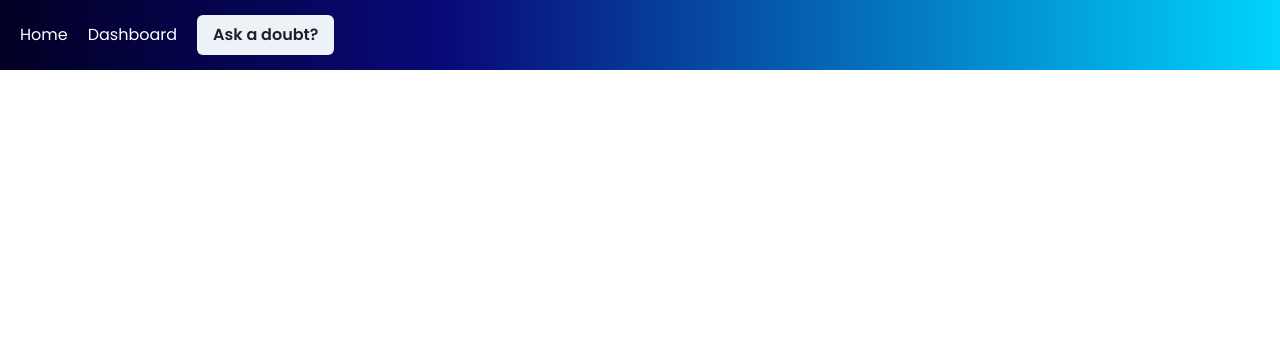
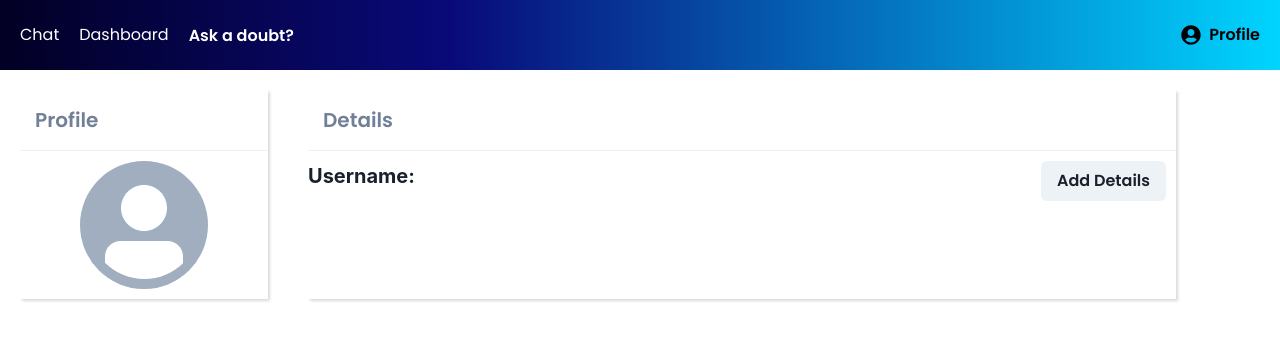
Before and after one commit to sharvarihupare-369/doubtshareplatform, a React (Create React App) app in the folder frontend/: page /profile in a window 1280 px wide. Shown: the top 340 px of the page. Built offline with nearby package versions, Linux system fonts and the light colour scheme; no server answers.

Commit message:
profile done

```diff
--- a/frontend/package.json
+++ b/frontend/package.json
@@ -14,6 +14,7 @@
     "framer-motion": "^10.16.4",
     "react": "^18.2.0",
     "react-dom": "^18.2.0",
+    "react-icons": "^4.11.0",
     "react-redux": "^8.1.3",
     "react-router-dom": "^6.18.0",
     "react-scripts": "5.0.1",
--- a/frontend/src/components/Navbar.jsx
+++ b/frontend/src/components/Navbar.jsx
@@ -1,14 +1,22 @@
-import { Box, Button } from '@chakra-ui/react'
+import { Box, Button, HStack } from '@chakra-ui/react'
 import React from 'react'
+import { FaUserCircle } from 'react-icons/fa'
 import { Link } from 'react-router-dom'
 
 const Navbar = () => {
   return (
-    <Box >
-      <Box p="20px" display={"flex"} alignItems={"center"} gap="20px" color="white"  h="70px" background={"linear-gradient(90deg, rgba(2,0,36,1) 0%, rgba(9,9,121,1) 35%, rgba(0,212,255,1) 100%)"}>
-        <Link to="/">Home</Link>
+
+    <Box display={"flex"}  alignItems={"center"} justifyContent={"space-between"}  background={"linear-gradient(90deg, rgba(2,0,36,1) 0%, rgba(9,9,121,1) 35%, rgba(0,212,255,1) 100%)"}>
+      <Box p="20px" display={"flex"} alignItems={"center"} gap="20px" color="white"  h="70px">
+        <Link to="/chat">Chat</Link>
         <Link to="/dashboard">Dashboard</Link>
-        <Button> <Link to="/doubtform">Ask a doubt?</Link></Button>
+        <Button _hover={"none"} variant="link" color="white" > <Link to="/doubtform">Ask a doubt?</Link></Button>
+      </Box>
+      <Box color="black" m="0px 20px">
+        <HStack fontWeight={600}>
+        <FaUserCircle style={{fontSize:"20px"}}/>
+        <Link to="/profile"  >Profile</Link>
+        </HStack>
       </Box>
     </Box>
   )
--- /dev/null
+++ b/frontend/src/components/Profile.jsx
@@ -0,0 +1,152 @@
+import {
+  Avatar,
+  Box,
+  Divider,
+  HStack,
+  Text,
+  Button,
+  Modal,
+  ModalOverlay,
+  ModalContent,
+  ModalHeader,
+  ModalFooter,
+  ModalBody,
+  ModalCloseButton,
+  useDisclosure,
+  FormControl,
+  FormLabel,
+  Input,
+  Heading,
+} from "@chakra-ui/react";
+import React, { useEffect, useState } from "react";
+import { FaUserCircle } from "react-icons/fa";
+import { useDispatch, useSelector } from "react-redux";
+import { getStudentDetail, studentDetails } from "../redux/details/action";
+
+const Profile = () => {
+  const username = localStorage.getItem("login-name");
+  const token = localStorage.getItem("doubt-token");
+  const { isOpen, onOpen, onClose } = useDisclosure();
+  const dispatch = useDispatch();
+  const { student } = useSelector((store) => store.detailsReducer);
+  const [classGrade, setClassGrade] = useState("");
+  const [language, setLanguage] = useState("");
+  console.log(student);
+
+  const handleAddDetails = (e) => {
+    e.preventDefault();
+    const studentDetailsObj = {
+      classGrade,
+      language,
+    };
+    dispatch(studentDetails(studentDetailsObj, token));
+    setClassGrade("");
+    setLanguage("");
+    setTimeout(() => {
+      onClose();
+    }, 1000);
+  };
+
+  useEffect(() => {
+    dispatch(getStudentDetail(token));
+  }, []);
+
+  return (
+    <Box m="20px" display={"flex"} gap="40px">
+      <Box w="20%" boxShadow="rgba(0, 0, 0, 0.15) 1.95px 1.95px 2.6px">
+        <Box p="15px">
+          <Text fontSize={"20px"} fontWeight={600} color="gray.500">
+            Profile
+          </Text>
+        </Box>
+
+        <Divider orientation="horizontal" />
+
+        <Box display={"flex"} justifyContent={"center"} p="10px">
+          <Avatar name={username} size="2xl" />
+        </Box>
+      </Box>
+      <Box w="70%" boxShadow="rgba(0, 0, 0, 0.15) 1.95px 1.95px 2.6px">
+        <Box p="15px">
+          <Text fontSize={"20px"} fontWeight={600} color="gray.500">
+            Details
+          </Text>
+        </Box>
+
+        <Divider orientation="horizontal" />
+
+        <Box>
+          <HStack justifyContent={"space-between"}>
+            {/* <HStack> */}
+            <Heading size="md">
+              Username: <span style={{ color: "teal" }}>{username}</span>
+            </Heading>
+            {/* <Heading size="md"  color="teal">{username}</Heading> */}
+            {/* </HStack> */}
+            <Button mr="10px" mt="10px" onClick={onOpen}>
+              Add Details
+            </Button>
+            <Modal isOpen={isOpen} onClose={onClose}>
+              <ModalOverlay />
+              <form onSubmit={handleAddDetails}>
+                <ModalContent>
+                  <ModalHeader>Add your details</ModalHeader>
+                  <ModalCloseButton />
+                  <ModalBody pb={6}>
+                    <FormControl>
+                      <Input
+                        value={classGrade}
+                        onChange={(e) => setClassGrade(e.target.value)}
+                        placeholder="class grade"
+                      />
+                    </FormControl>
+
+                    <FormControl mt={4}>
+                      <Input
+                        value={language}
+                        onChange={(e) => setLanguage(e.target.value)}
+                        placeholder="language"
+                      />
+                    </FormControl>
+                  </ModalBody>
+
+                  <ModalFooter>
+                    <Button type="submit" colorScheme="blue" mr={3}>
+                      Add
+                    </Button>
+                  </ModalFooter>
+                </ModalContent>
+              </form>
+            </Modal>
+          </HStack>
+        </Box>
+        {student.classGrade ? (
+          <Box>
+            <HStack>
+              <Heading size="md">ClassGrade: </Heading>
+              <Heading size="md" color="teal">
+                {student.classGrade}
+              </Heading>
+            </HStack>
+          </Box>
+        ) : (
+          ""
+        )}
+        {student.language ? (
+          <Box mt="10px">
+            <HStack>
+              <Heading size="md">Language: </Heading>
+              <Heading size="md" color="teal">
+                {student.language}
+              </Heading>
+            </HStack>
+          </Box>
+        ) : (
+          ""
+        )}
+      </Box>
+    </Box>
+  );
+};
+
+export default Profile;
--- a/frontend/src/pages/MainRoutes.js
+++ b/frontend/src/pages/MainRoutes.js
@@ -6,6 +6,7 @@ import Signup from "./Signup";
 import Dashboard from "./Dashboard";
 import DoubtForm from "../components/DoubtForm";
 import ChatInterface from "./ChatInterface";
+import Profile from "../components/Profile";
 
 const MainRoutes = () => {
   return (
@@ -16,6 +17,7 @@ const MainRoutes = () => {
       <Route path="/dashboard" element={<Dashboard />} />
       <Route path="/doubtform" element={<DoubtForm />} />
       <Route path="/chat" element={<ChatInterface />} />
+      <Route path="/profile" element={<Profile />} />
     </Routes>
   );
 };
--- /dev/null
+++ b/frontend/src/redux/details/action.js
@@ -0,0 +1,33 @@
+import axios from "axios";
+import { DETAILS_ADD_SUCCESS, DETAILS_FAILURE, DETAILS_GET_SUCCESS, DETAILS_REQUEST } from "./actionTypes"
+import { baseUrl } from "../../url";
+
+export const studentDetails = (detailsObj,token) => (dispatch) => {
+   dispatch({type:DETAILS_REQUEST});
+   axios.post(`${baseUrl}/api/student/create`,detailsObj,{
+    headers : {
+        'Authorization':`Bearer ${token}`
+    }
+   }).then((res)=>{
+    // console.log(res)
+     dispatch({type:DETAILS_ADD_SUCCESS})
+   }).catch(err=>{
+    // console.log(err)
+    dispatch({type:DETAILS_FAILURE})
+   })
+}
+
+export const getStudentDetail = (token) => (dispatch) => {
+    dispatch({type:DETAILS_REQUEST});
+    axios.get(`${baseUrl}/api/student/`,{
+     headers : {
+         'Authorization':`Bearer ${token}`
+     }
+    }).then((res)=>{
+    //  console.log(res)
+      dispatch({type:DETAILS_GET_SUCCESS,payload:res.data})
+    }).catch(err=>{
+    //  console.log(err)
+     dispatch({type:DETAILS_FAILURE})
+    })
+ }
--- /dev/null
+++ b/frontend/src/redux/details/actionTypes.js
@@ -0,0 +1,4 @@
+export const DETAILS_REQUEST = "DETAILS_REQUEST";
+export const DETAILS_FAILURE = "DETAILS_FAILURE";
+export const DETAILS_GET_SUCCESS = "DETAILS_GET_SUCCESS";
+export const DETAILS_ADD_SUCCESS = "DETAILS_ADD_SUCCESS";
--- /dev/null
+++ b/frontend/src/redux/details/reducer.js
@@ -0,0 +1,54 @@
+import { DETAILS_ADD_SUCCESS, DETAILS_FAILURE, DETAILS_GET_SUCCESS, DETAILS_REQUEST } from "./actionTypes";
+
+
+  let initialState = {
+    isLoading: false,
+    isError: false,
+    isAdded:false,
+    student: {}
+  };
+
+  export const reducer = (state = initialState, { type, payload }) => {
+    switch (type) {
+     case DETAILS_REQUEST : {
+        return {
+            ...state,
+            isLoading : true,
+            isError : false,
+            isAdded : false
+        }
+     }
+
+     case DETAILS_FAILURE : {
+        return {
+            ...state,
+            isLoading : false,
+            isError : true,
+            isAdded : false
+        }
+     }
+
+     case DETAILS_ADD_SUCCESS : {
+        return {
+            ...state,
+            isLoading : false,
+            isError : false,
+            isAdded : true
+        }
+     }
+
+     case DETAILS_GET_SUCCESS : {
+        return {
+            ...state,
+            isLoading:false,
+            isError:false,
+            isAdded:false,
+            student : payload
+        }
+     }
+
+      default: {
+        return state;
+      }
+    }
+  };
--- a/frontend/src/redux/store.js
+++ b/frontend/src/redux/store.js
@@ -1,9 +1,11 @@
 import {applyMiddleware, combineReducers, legacy_createStore} from 'redux';
 import thunk from 'redux-thunk';
 import {reducer as authReducer} from './authentication/reducer'
+import {reducer as detailsReducer} from './details/reducer'
 
 const rootReducer = combineReducers({
-   authReducer
+   authReducer,
+   detailsReducer
 })
 
 export const store = legacy_createStore(rootReducer,applyMiddleware(thunk))
```
Also changed, not shown: 1 other file (tests, documents, lock files or other folders).
